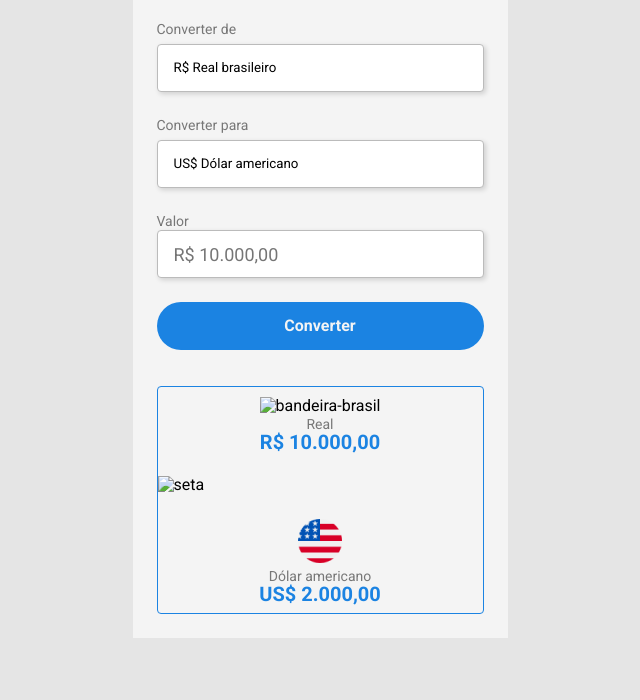
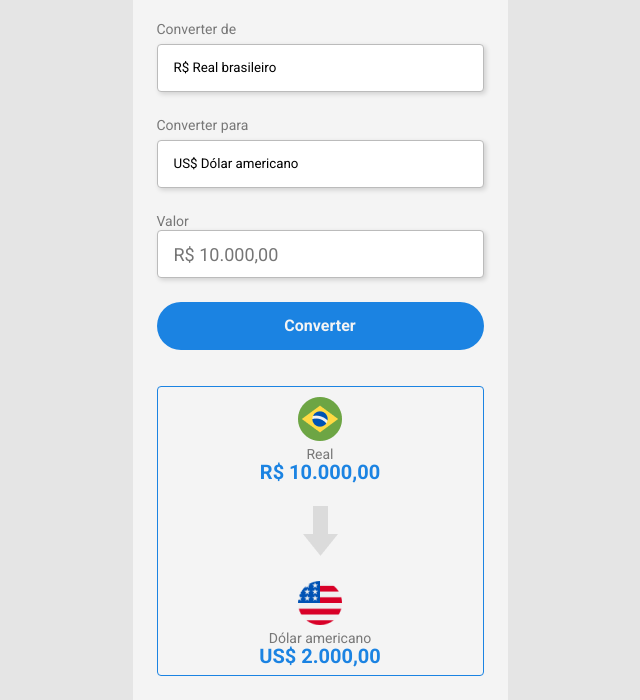
Before and after one commit to thomascaldana/convert-money, a plain HTML site: page index.html in a window 1280 px wide. Shown: the part 170-870 px from the top of the page, without its empty margins (320-960 px from the left). Before the commit the page ends 808 px from the top, so only its background shows below. Drawn offline with Linux system fonts and the light colour scheme; the site is published under a folder, as on GitHub Pages, so addresses that start at the root find nothing.

Commit message:
2nd try changing src from img

```diff
--- a/index.html
+++ b/index.html
@@ -47,13 +47,13 @@
 
                 <section>
                     <div class="currency-container">
-                        <img src="/assets/brasil 2.png" alt="bandeira-brasil">
+                        <img src="./assets/brasil 2.png" alt="bandeira-brasil">
                         <p class="currency-name">Real</p>
                         <p class="currency-value" id="real-value-text">R$ 10.000,00</p>
                     </div>
-                    <img class="arrow-img" src="/assets/Vector.png" alt="seta">
+                    <img class="arrow-img" src="./assets/Vector.png" alt="seta">
                     <div class="currency-container">
-                        <img src="assets/estados-unidos (1) 1.png" id="currency-img" alt="bandeira-pais-convertido">
+                        <img src="./assets/estados-unidos (1) 1.png" id="currency-img" alt="bandeira-pais-convertido">
                         <p class="currency-name" id="currency-name">Dólar americano</p>
                         <p class="currency-value" id="currency-value-text">US$ 2.000,00</p>
                     </div>
```
